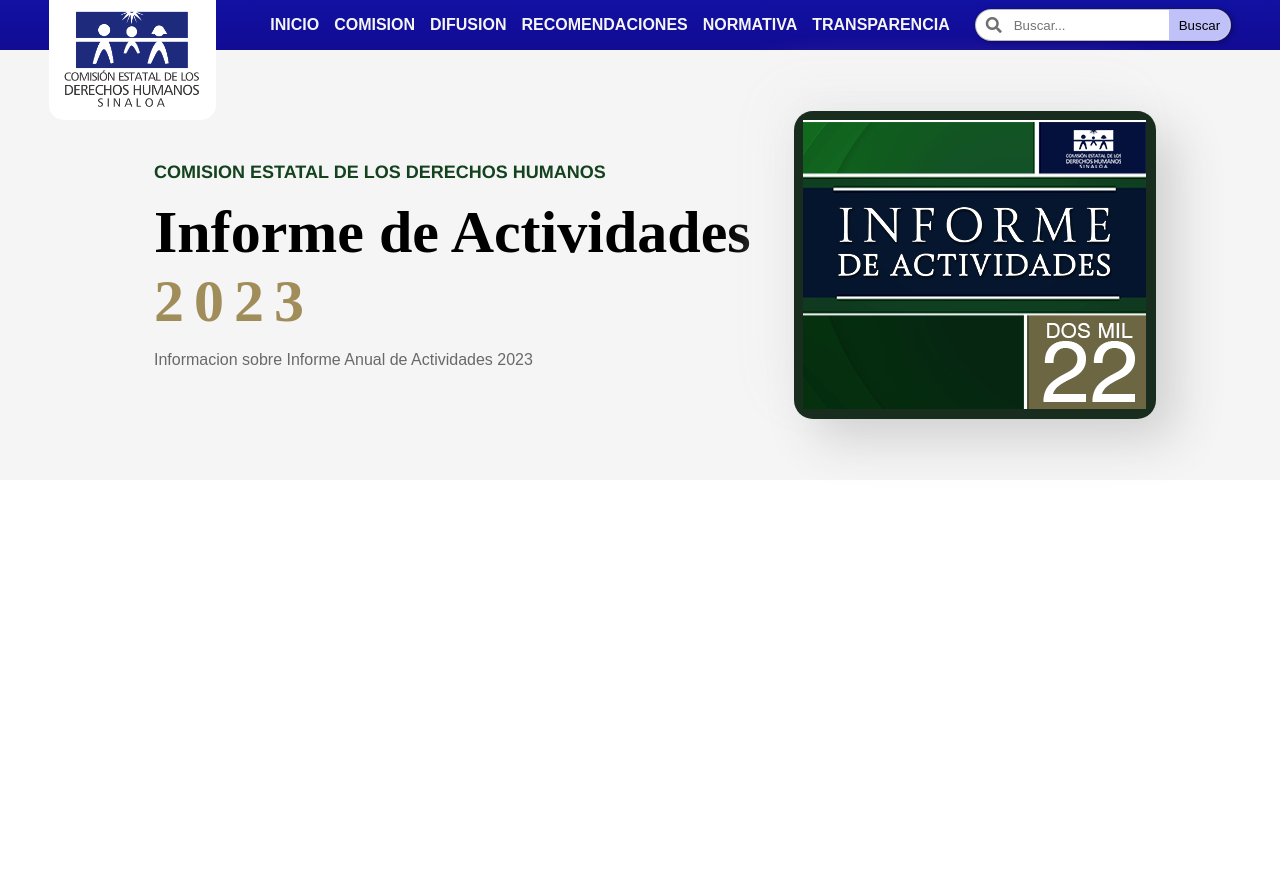
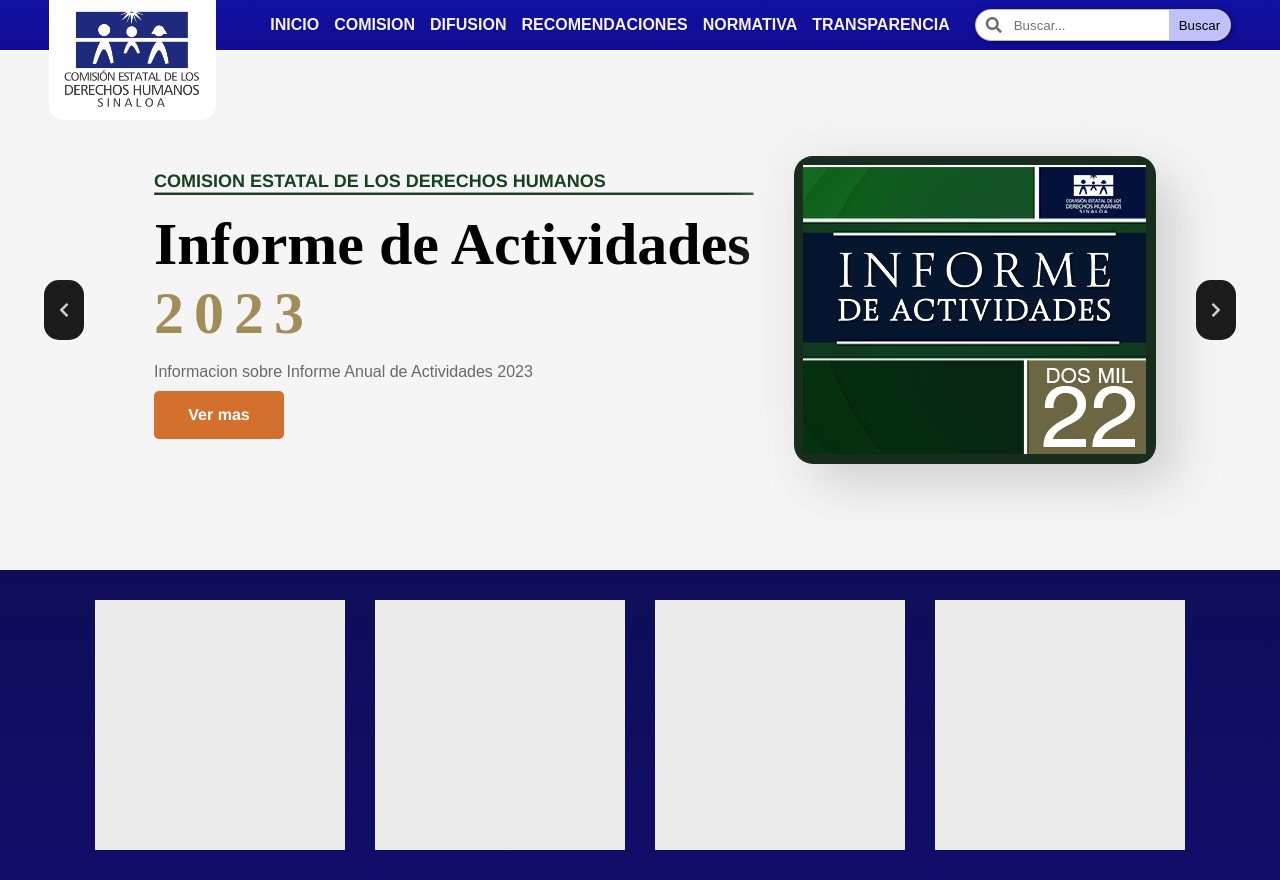
Before and after one commit to raiko-std/landing-page, a plain HTML site: page index.html in a window 1280 px wide. Before the commit the page ends 800 px from the top, so only its background shows below. Drawn offline with Linux system fonts and the light colour scheme.

Commit message:
finish hero section start enlaces internos section

```diff
--- a/index.html
+++ b/index.html
@@ -5,7 +5,7 @@
     <meta charset="UTF-8">
     <meta name="viewport" content="width=device-width, initial-scale=1">
     <link rel="stylesheet" href="style.css">
-    <link href="https://cdnjs.cloudflare.com/ajax/libs/font-awesome/5.13.0/css/all.min.css" rel="stylesheet">
+    <link rel="stylesheet" href="https://cdnjs.cloudflare.com/ajax/libs/font-awesome/5.15.3/css/all.min.css" />
 </head>
 
 <body>
@@ -32,22 +32,33 @@
 </header>
 
 <div id="section-noticias">
+    <div class="button-before">
+        <i class="fas fa-chevron-left"></i>
+    </div>
+
     <div class="texto-noticias">
         <h2>COMISION ESTATAL DE LOS DERECHOS HUMANOS</h2>
+        <hr>
         <h1>Informe de Actividades <span>2023</span></h1>
         <p>Informacion sobre Informe Anual de Actividades 2023</p>
+        <button id="ver-mas">Ver mas</button>
     </div>
 
     <div class="imagen-noticias">
         <img class="informe2023" src="./img/informe-2022.png" alt="Informe 2023">
     </div>
+
+    <div class="button-next">
+        <i class="fas fa-chevron-right"></i>
+    </div>
 </div>
 
-<div id="estadisticas">
-
-</div>
 
 <div id="enlaces-internos">
+    <div class="normativa-interna interno"></div>
+    <div class="programa-igualdad interno"></div>
+    <div class="mem-sinaloa interno"></div>
+    <div class="desplazamiento interno"></div>
 
 </div>
 
--- a/style.css
+++ b/style.css
@@ -84,13 +84,19 @@ a:hover{
 }
 
 #section-noticias {
-    height: 350px;
+    height: 400px;
     display:flex;
     flex-direction:row;
     justify-content:center;
     gap: 10px;
     background-color:whitesmoke;
-    padding:40px 0;
+    padding:60px 0;
+}
+
+.fondo-logo {
+    height: 200px;
+    align-self:center;
+    opacity:0.5;
 }
 
 .texto-noticias{
@@ -127,8 +133,94 @@ h2{
     align-items:center;
 }
 
+.texto-noticias hr {
+    border-bottom:2px solid #14421e;
+}
+
+#ver-mas{
+  background-color: #d4702d;
+  border: 1px solid transparent;
+  border-radius: 5px;
+  box-sizing: border-box;
+  color: #fff;
+  cursor: pointer;
+  font-family: 'Franklin Gothic Medium', 'Arial Narrow', Arial, sans-serif;
+  font-size: 16px;
+  font-weight: 600;
+  justify-content: center;
+  line-height: 1.25;
+  margin: 10px 0;
+  min-height: 3rem;
+  padding: calc(.875rem - 1px) calc(1.5rem - 1px);
+  vertical-align: baseline;
+  width: 130px;
+}
+
+#ver-mas:hover{
+  background-color: #1b1b1b;
+  color: white;
+}
+
 .informe2023 {
     border-radius: 19px;
     background: #e0e0e0;
     box-shadow:  20px 20px 49px #d0d0d0,-20px -20px 49px #f0f0f0;
 }
+
+.button-before {
+    background-color:#1b1b1b;
+    border-radius: 15px;
+    height: 60px;
+    width:40px;
+    align-self:center;
+    margin-right: 30px;
+    display:flex;
+    align-items:center;
+    justify-content:center;
+}
+
+.button-before:hover{
+    background-color: #696969;
+}
+
+.button-next {
+    background-color:#1b1b1b;
+    border-radius: 15px;
+    height: 60px;
+    width:40px;
+    align-self:center;
+    margin-left: 30px;
+    display:flex;
+    align-items:center;
+    justify-content:center;
+}
+
+.button-next:hover{
+    background-color: #696969;
+}
+
+.fa-chevron-left {
+    color: #d0d0d0;
+    padding:15px;
+}
+
+.fa-chevron-right {
+    color: #d0d0d0;
+    padding:15px;
+}
+
+#enlaces-internos {
+    padding:30px;
+    background: #181370;
+    background: linear-gradient(0deg, rgb(17, 12, 105) 0%, rgb(14, 14, 88)100%);
+    display:flex;
+    flex-direction:row;
+    justify-content:center;
+    gap:30px;
+}
+
+.interno {
+    width:250px;
+    height:250px;
+    background-color: #ebebeb;
+}
```
Also changed, not shown: img/logo-cedh-fondo.webp (added).
